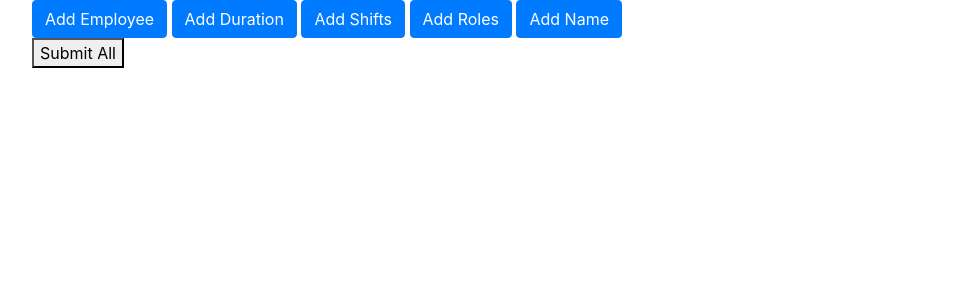
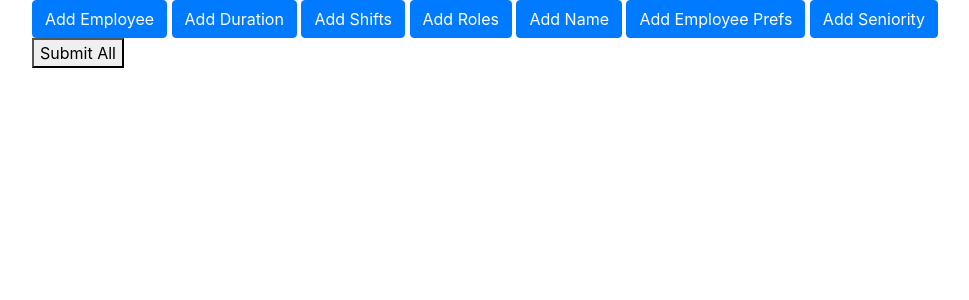
Before and after one commit to ahblay/webssapp, a Flask app: page /data_entry in a window 1280 px wide. Shown: the part 56-356 px from the top of the page, without its empty margins (53-1022 px from the left). Run offline with Flask 2, Linux system fonts and the light colour scheme; some libraries are stand-ins or nearby versions.

Commit message:
created a mockup data input html file and connected it to the scheduling algorithm. theoretically, we should now be able to input schedule data and create an optimized schedule from that data. in reality, there's an error somewhere. i'm putting this here in hopes that someone will identify this error.

```diff
--- a/app.py
+++ b/app.py
@@ -5,6 +5,8 @@ from flask_login import LoginManager, login_user, logout_user, login_required, c
 from pymongo import MongoClient
 from pymongo.errors import DuplicateKeyError
 from bson import json_util, ObjectId
+from collections import defaultdict
+from Schedule import ScheduleProcessor
 import json
 
 app = Flask(__name__)
@@ -386,6 +388,9 @@ def test():
     roles = []
 
     # temporary variables because I can't be bothered to do this in a smarter way
+    seniority_list = []
+    seniority = {}
+    prefs = defaultdict(lambda: defaultdict(lambda: {}))
     names = []
     min_shifts = []
     max_shifts = []
@@ -398,12 +403,24 @@ def test():
     shifts_data = request.json["shifts_data"]
     roles_data = request.json["roles_data"]
     name_data = request.json["name_data"]
+    employee_prefs_data = request.json["employee_prefs_data"]
+    seniority_data = request.json["seniority_data"]
 
     employee_values = list(item.split("=") for item in employee_data.split("&"))
     duration_values = list(item.split("=") for item in duration_data.split("&"))
     shifts_values = list(item.split("=") for item in shifts_data.split("&"))
     roles_values = list(item.split("=") for item in roles_data.split("&"))
     name_value = list(item.split("=") for item in name_data.split("&"))
+    employee_prefs_values = list(item.split("=") for item in employee_prefs_data.split("&"))
+    seniority_values = list(item.split("=") for item in seniority_data.split("&"))
+
+    for i in seniority_values:
+        i[0] = tuple(i[0].split("_"))
+
+    print(seniority_values)
+
+    for i in employee_prefs_values:
+        i[0] = tuple(i[0].split("_"))
 
     for item in employee_values:
         if item[0] == 'name':
@@ -427,21 +444,46 @@ def test():
     for item in roles_values:
         roles.append(item[1])
 
+    for i in range(len(shift_names)):
+        shifts[shift_names[i]] = shift_info[i]
+
+    for item in seniority_values:
+        info = item[0]
+        employee = int(info[0])
+        seniority[names[employee]] = [sen[1] for sen in seniority_values if int(sen[0][0]) == employee]
+
+    for item in employee_prefs_values:
+        info = item[0]
+        employee = int(info[0])
+        day = int(info[1])
+        shift = int(info[2])
+        prefs[names[employee]][days[day]][shift_names[shift]] = item[1]
+
+    # silly code to convert from defaultdict back to dict
+    # might not be necessary but don't want to have an obscure undiagnosable error in the future
+    prefs = dict(prefs)
+    for name in names:
+        prefs[name] = dict(prefs[name])
+
     name = name_value[0][1]
 
     for i in range(len(names)):
         employees[names[i]] = {"min_shifts": min_shifts[i],
                                "max_shifts": max_shifts[i],
-                               "training": training[i]}
+                               #"training": training[i],
+                               "training": [False for _ in roles],
+                               "shift_pref": prefs[names[i]],
+                               "seniority": seniority[names[i]]}
 
-    for i in range(len(shift_names)):
-        shifts[shift_names[i]] = shift_info[i]
-
+    print(seniority)
     print(employees)
     print(days)
     print(shifts)
     print(roles)
     print(name)
+
+    schedule_test = ScheduleProcessor(name, employees, shifts, days, roles)
+    schedule_test.build_schedule()
 
     return jsonify({"success": True, "message": "Data saved successfully"})
 
--- a/static/new_user.js
+++ b/static/new_user.js
@@ -34,6 +34,12 @@ $("#log-me-in").on("click", function() {
     });
 });
 
+var days = 0
+var shifts = 0
+var roles = 0
+var employees = 1
+var roles_employees = 1
+
 $("#additional_employee").on("click", function() {
     $("#div1").append("<table id=\"employee_table\"></table>");
     $("#employee_table").append("<tr>",
@@ -49,6 +55,7 @@ $("#additional_employee").on("click", function() {
 });
 
 $("#add_duration").on("click", function() {
+    days = days + 1;
     $("#div2").append("<table id=\"duration_table\"></table>");
     $("#duration_table").append("<tr>",
                            "<td>Day</td>",
@@ -57,6 +64,7 @@ $("#add_duration").on("click", function() {
 });
 
 $("#add_shifts").on("click", function() {
+    shifts = shifts + 1;
     $("#div3").append("<table id=\"shifts_table\"></table>");
     $("#shifts_table").append("<tr>",
                            "<td>Name</td>",
@@ -67,6 +75,7 @@ $("#add_shifts").on("click", function() {
 });
 
 $("#add_roles").on("click", function() {
+    roles = roles + 1;
     $("#div4").append("<table id=\"roles_table\"></table>");
     $("#roles_table").append("<tr>",
                            "<td>Role</td>",
@@ -82,12 +91,52 @@ $("#add_name").on("click", function() {
                            "</tr>");
 });
 
+$("#add_employee_prefs").on("click", function() {
+    $("#div6").append("<table id=\"employee_prefs_table\"></table>");
+    $("#employee_prefs_table").append("<th>Employee" + employees + "</th>");
+    for (i = 0; i < shifts; i++) {
+        $("#employee_prefs_table").append("<th>Shift" + (i+1) + "</th>");
+    }
+    $("#employee_prefs_table").append("<tr></tr>");
+    for (i = 0; i < days; i++) {
+        $("#employee_prefs_table").append("<td>Day" + (i+1) + "</td>");
+        for (j = 0; j < shifts; j++) {
+            $("#employee_prefs_table").append("<td><input type=text name=" +
+                                              (employees - 1) +
+                                              "_" + i +
+                                              "_" + j +
+                                              "></td>");
+        }
+        $("#employee_prefs_table").append("<tr></tr>");
+    }
+    employees = employees + 1
+});
+
+$("#add_seniority").on("click", function() {
+    $("#div7").append("<table id=\"seniority_table\"></table>");
+    console.log(roles)
+    for (i = 0; i < roles; i++) {
+        $("#seniority_table").append("<th>Role" + (i+1) + "</th>");
+    }
+    $("#seniority_table").append("<tr></tr>");
+    for (i = 0; i < roles; i++) {
+        $("#seniority_table").append("<td><input type=text name=" +
+                                              (roles_employees - 1) +
+                                              "_" + i +
+                                              "></td>");
+    }
+    $("#seniority_table").append("<tr></tr>");
+    roles_employees = roles_employees + 1;
+});
+
 $("#submit_all").on("click", function() {
     let info = {"employee_data": $("#employee_form").serialize(),
                 "duration_data": $("#duration_form").serialize(),
                 "shifts_data": $("#shifts_form").serialize(),
                 "roles_data": $("#roles_form").serialize(),
-                "name_data": $("#name_form").serialize()};
+                "name_data": $("#name_form").serialize(),
+                "employee_prefs_data": $("#employee_prefs_form").serialize(),
+                "seniority_data": $("#seniority_form").serialize()};
     console.log(info);
     $.ajax({
         type: "POST",
--- a/templates/data.html
+++ b/templates/data.html
@@ -24,6 +24,8 @@
     <a href=# class="btn btn-primary" id="add_shifts">Add Shifts</a>
     <a href=# class="btn btn-primary" id="add_roles">Add Roles</a>
     <a href=# class="btn btn-primary" id="add_name">Add Name</a>
+    <a href=# class="btn btn-primary" id="add_employee_prefs">Add Employee Prefs</a>
+    <a href=# class="btn btn-primary" id="add_seniority">Add Seniority</a>
 </div>
 
 <div class="container">
@@ -57,6 +59,18 @@
 </div>
 
 <div class="container">
+    <form id="employee_prefs_form">
+        <div id='div6'> </div>
+    </form>
+</div>
+
+<div class="container">
+    <form id="seniority_form">
+        <div id='div7'> </div>
+    </form>
+</div>
+
+<div class="container">
     <button type="button" id="submit_all">Submit All</button>
 </div>
 
```
